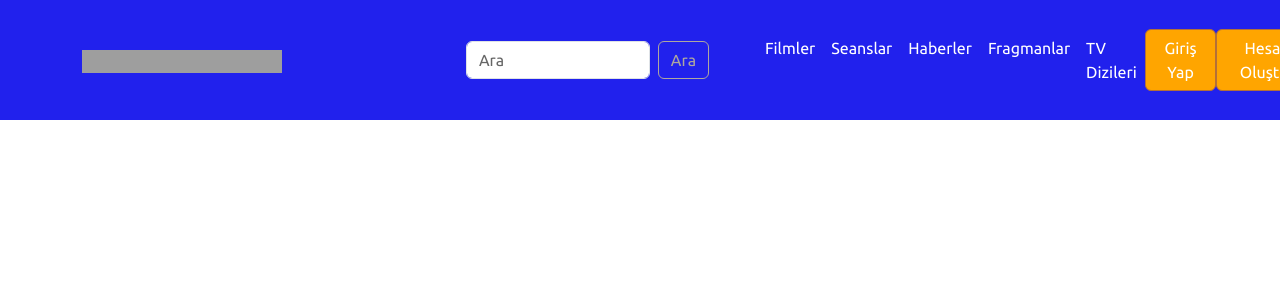
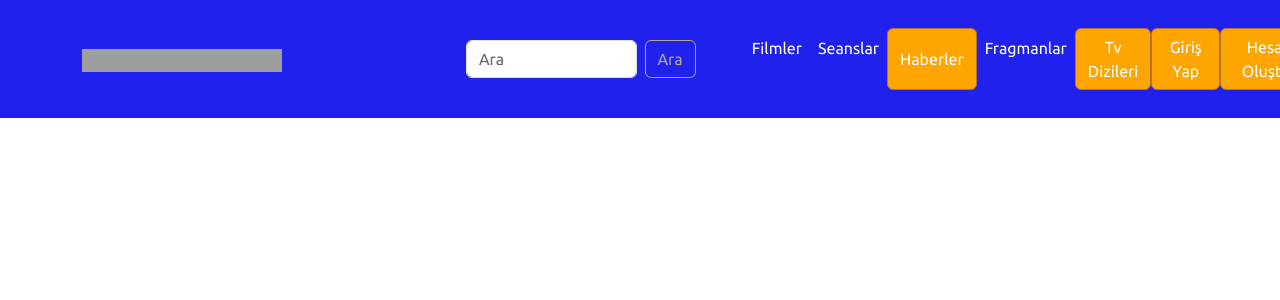
Before and after one commit to buseilguz/beyazperdedeneme, a React (Create React App) app in the folder client/: page / in a window 1280 px wide. Shown: the top 300 px of the page. Built offline with nearby package versions, Linux system fonts and the light colour scheme; grey boxes are pictures that could not be loaded.

Commit message:
Add files via upload

```diff
--- a/client/src/Components/Header.js
+++ b/client/src/Components/Header.js
@@ -33,10 +33,13 @@ const Header =({user,setUser})=>{
         <Nav className="me-auto">
           <Nav.Link className='text-white' >Filmler</Nav.Link>
           <Nav.Link className='text-white' >Seanslar</Nav.Link>
-          <Nav.Link className='text-white' href='/news/getall'>Haberler</Nav.Link>
-          <Nav.Link className='text-white' >Fragmanlar</Nav.Link>
-          <Nav.Link className='text-white' href='/tvseries/getall'>TV Dizileri</Nav.Link>
-
+          <Button variant='success' >
+        <Link className='text-white text-decoration-none'  to='/news/getall'>Haberler</Link>
+        </Button>
+         <Nav.Link className='text-white' >Fragmanlar</Nav.Link>
+         <Button variant='success' >
+        <Link className='text-white text-decoration-none'  to='/tvseries/getall'>Tv Dizileri</Link>
+        </Button>
 
 
         </Nav>
@@ -48,7 +51,7 @@ const Header =({user,setUser})=>{
           setUser(null)
         }} href='/news/getall'>Çıkış Yap</Button> : [
       <Button variant='success' >
-        <Link className='text-white text-decoration-none'  to='/news/getall'>Giriş Yap</Link>
+        <Link className='text-white text-decoration-none'  to='/signin'>Giriş Yap</Link>
         </Button>,
          <Button variant='success' >
         <Link className='text-white text-decoration-none'  to='/signup'>Hesap Oluştur</Link>
```
